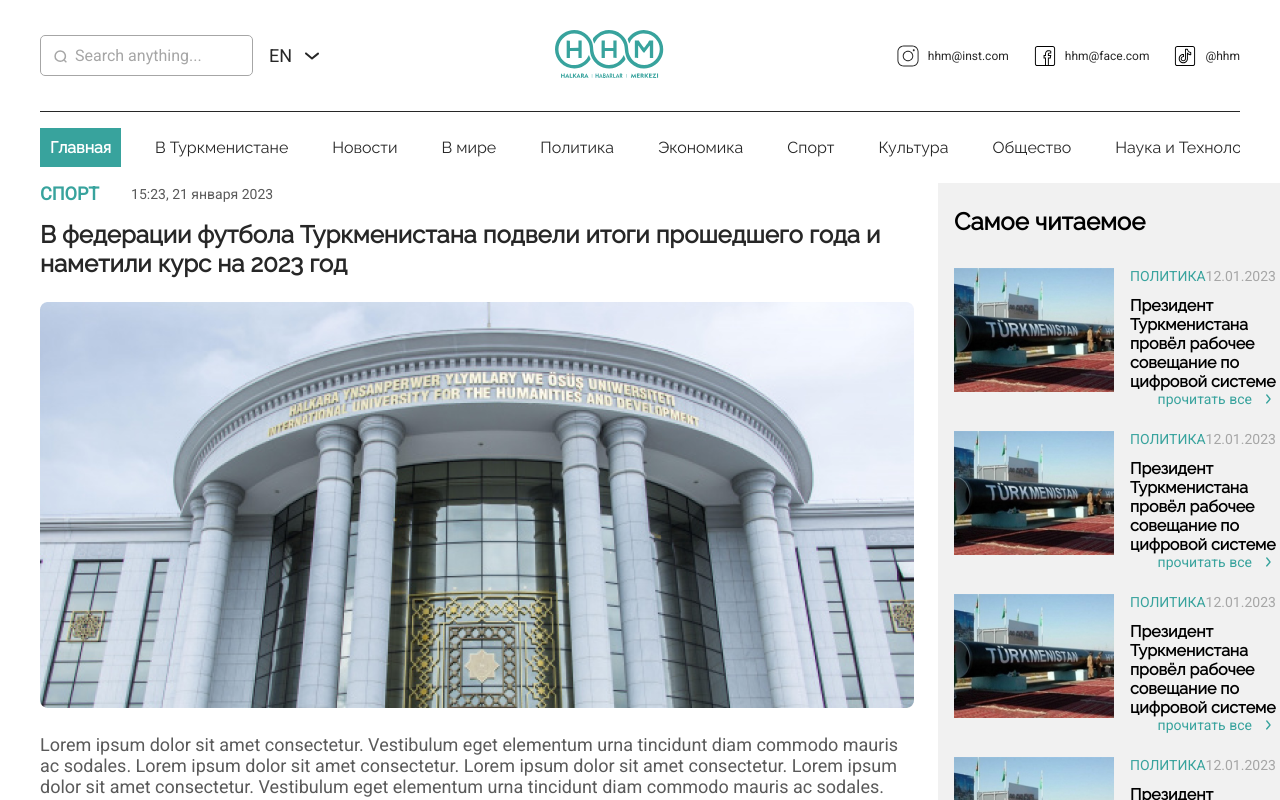
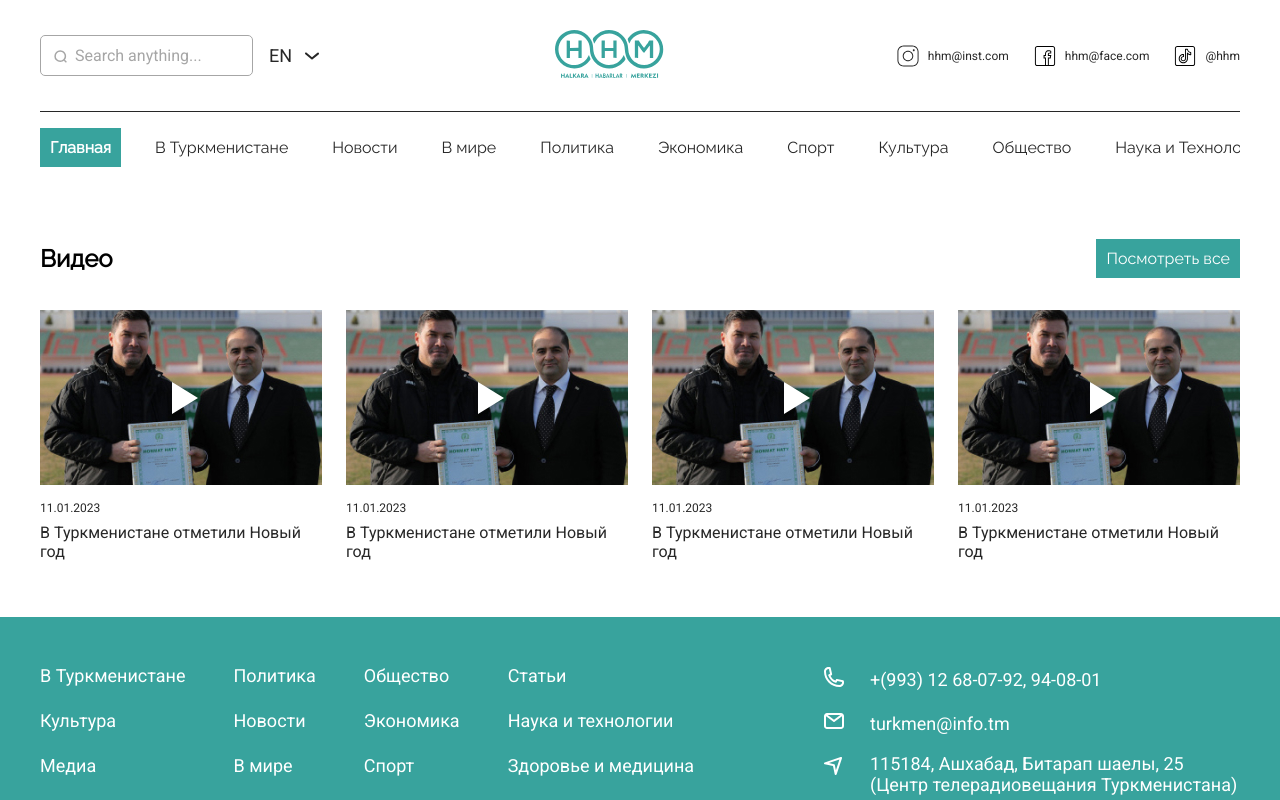
Before and after one commit to VividTruthKeeper/hhm-client, a React (Vite) app: page /news in a window 1280 px wide. Shown: the top 800 px of the page. Built offline with nearby package versions, Linux system fonts and the light colour scheme.

Commit message:
route dynamic

```diff
--- a/src/App.tsx
+++ b/src/App.tsx
@@ -23,7 +23,7 @@ const App = () => {
         <Route path="/" element={<Main />} />
       </Routes>
       <Routes>
-        <Route path="/news" element={<NewsArticle />} />
+        <Route path="/news/:id" element={<NewsArticle />} />
       </Routes>
       <Videos />
       <Footer />
```
